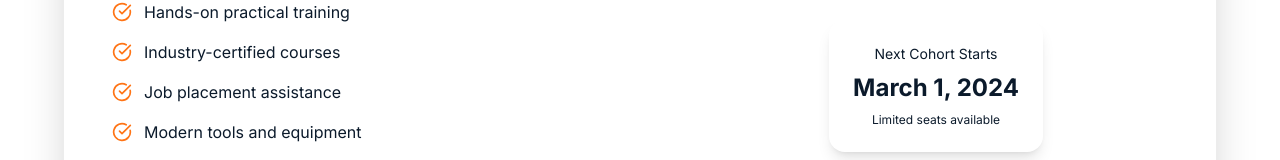
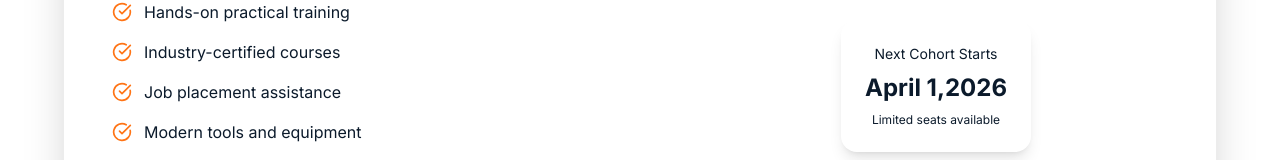
Before and after one commit to yahayagodiwa/mobilegurus, a Next.js app: page / in a window 1280 px wide. Shown: the part 2589-2749 px from the top of the page. Built offline with nearby package versions, Linux system fonts and the light colour scheme.

Commit message:
next cohe

```diff
--- a/app/page.tsx
+++ b/app/page.tsx
@@ -634,7 +634,7 @@ export default function Home() {
                               Next Cohort Starts
                             </p>
                             <p className="text-2xl font-bold text-card-foreground">
-                              March 1, 2024
+                              April 1,2026
                             </p>
                             <p className="text-xs text-muted-foreground mt-2">
                               Limited seats available
```
